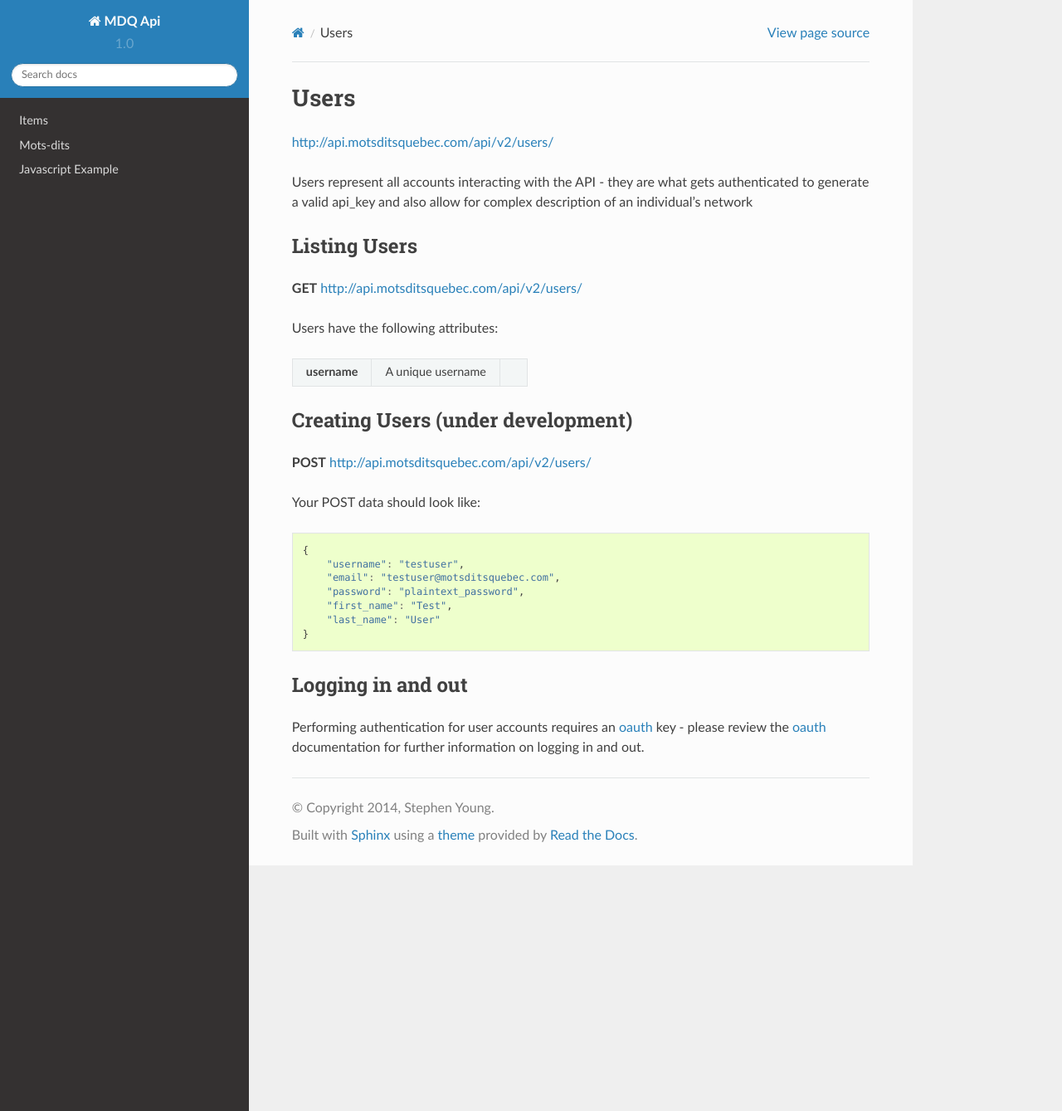
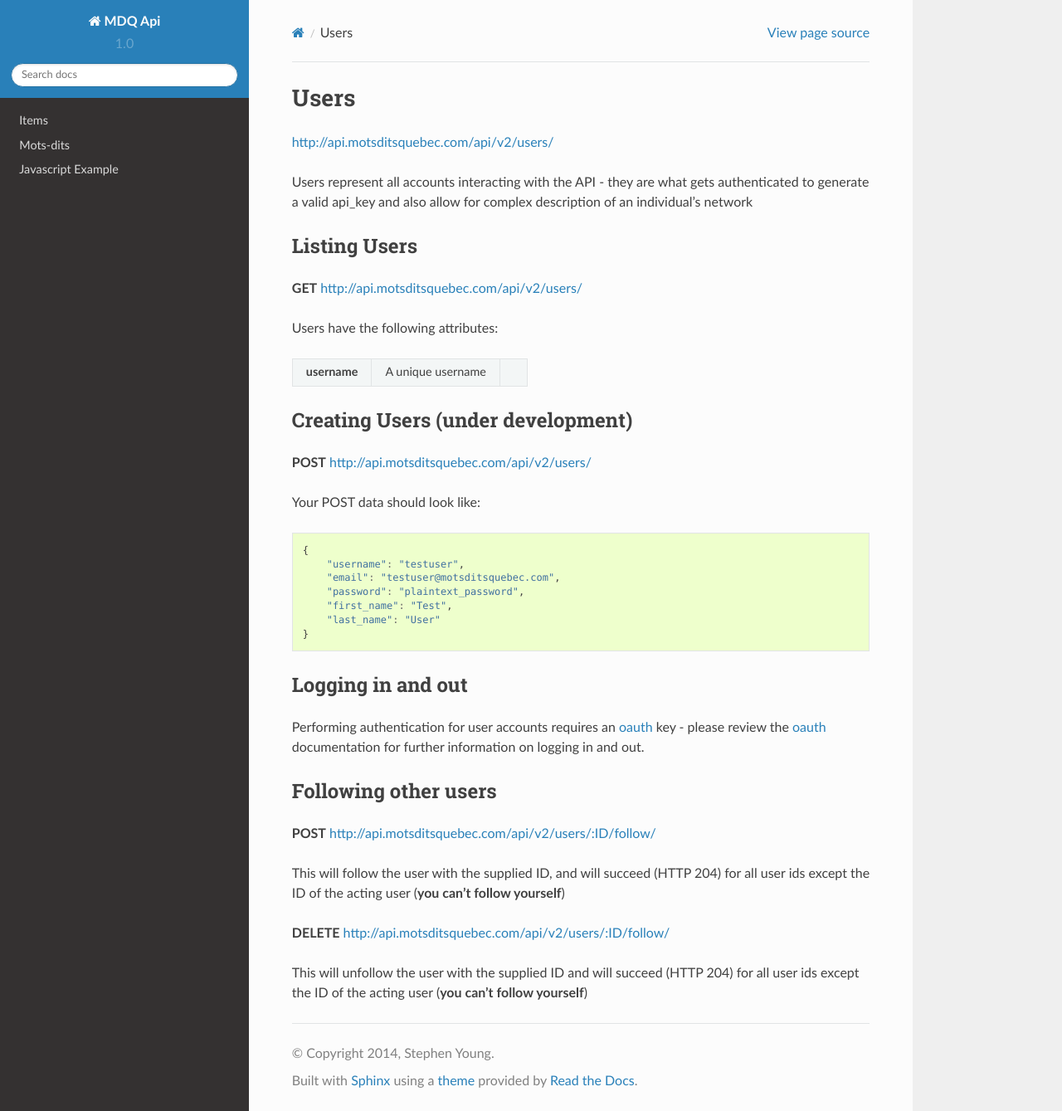
Before and after one commit to mikaeltheimer/mdq_api, a Sphinx documentation site: the page built from doc/users.rst, in a window 1280 px wide and 1339 px high. Shown: the whole window at 83% size. Built offline with Sphinx 7.4.7 and the Read the Docs theme 2.0.0, drawn with Linux system fonts in a browser that asks for light colours; pages that are not in the unit, such as notebooks, are missing from menus.

Commit message:
documentation for following users

```diff
--- a/doc/users.rst
+++ b/doc/users.rst
@@ -40,6 +40,19 @@ Logging in and out
 Performing authentication for user accounts requires an oauth_ key - please review the oauth_ documentation for further information on logging in and out.
 
 
+Following other users
+---------------------
+
+**POST** http://api.motsditsquebec.com/api/v2/users/:ID/follow/
+
+This will follow the user with the supplied ID, and will succeed (HTTP 204) for all user ids except the ID of the acting user (**you can't follow yourself**)
+
+**DELETE** http://api.motsditsquebec.com/api/v2/users/:ID/follow/
+
+This will unfollow the user with the supplied ID and will succeed (HTTP 204) for all user ids except the ID of the acting user (**you can't follow yourself**)
+
+
+
 .. _item: items.html
 .. _motsdits: motsdits.html
 .. _score: scores.html
```
